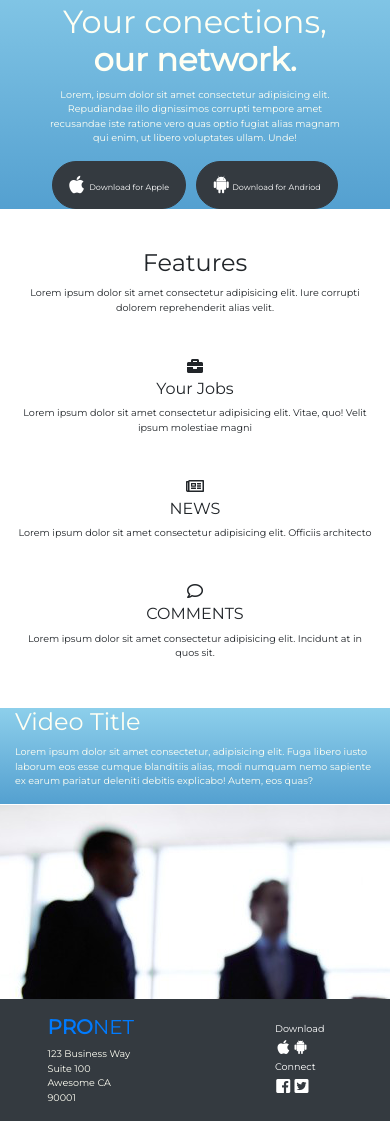
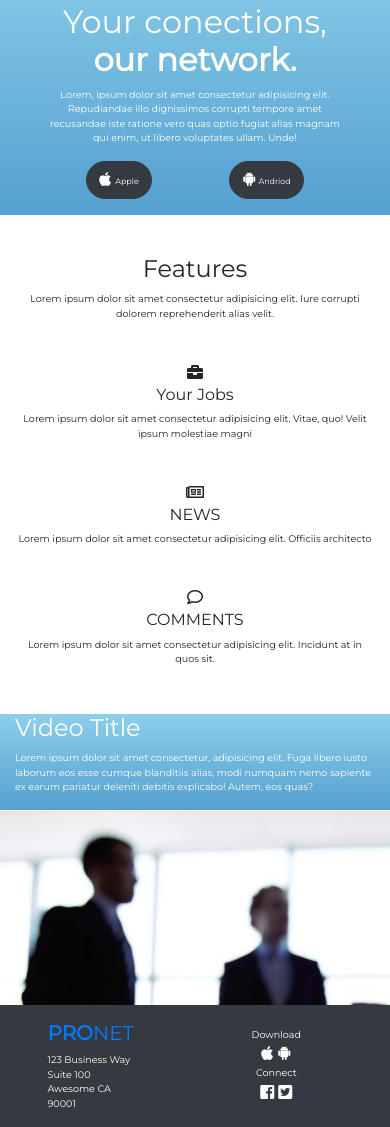
Before and after one commit to lukekingA/b-a-leader, a plain HTML site: page index.html in a window 390 px wide. Shown: the part 61-1188 px from the top of the page. Drawn offline with nearby package versions, Linux system fonts and the light colour scheme.

Commit message:
final final commit

```diff
--- a/index.html
+++ b/index.html
@@ -58,33 +58,15 @@
               ratione vero quas optio fugiat alias magnam qui enim, ut libero
               voluptates ullam. Unde!
             </p>
-            <div class="d-none d-sm-block">
-              <div class="d-flex justify-content-around">
+            <div class="d-flex justify-content-around pb-3">
               <button class="btn btn-dark rounded-pill">
                 <i class="fab fa-apple"></i>
-                  <span class="small-text vert-text">Download for Apple</span>
+                <span class="small-text vert-text"> Apple</span>
               </button>
               <button class="btn btn-dark rounded-pill">
                 <i class="fab fa-android"></i
-                  ><span class="small-text vert-text">
-                    Download for Andriod</span
-                  >
+                ><span class="small-text vert-text"> Andriod</span>
               </button>
-              </div>
-            </div>
-            <div class="d-block d-sm-none ">
-              <div class="d-flex justify-content-around">
-                <button class="btn btn-lg btn-dark rounded-pill">
-                  <i class="fab fa-apple"></i>
-                  <span class="small-text vert-text">Download for Apple</span>
-                </button>
-                <button class="btn btn-lg btn-dark rounded-pill">
-                  <i class="fab fa-android"></i
-                  ><span class="small-text vert-text">
-                    Download for Andriod</span
-                  >
-                </button>
-              </div>
             </div>
           </div>
           <div class="d-none d-sm-block col-sm-6">
@@ -160,7 +142,7 @@
         >
           <div class="row">
             <div
-              class="col-4 offset-4 d-flex flex-column justify-content-around"
+              class="col-6 offset-2 d-flex flex-column justify-content-around"
             >
               <p class="mb-0">Download</p>
               <div>
@@ -169,7 +151,7 @@
               </div>
             </div>
             <div
-              class="col-4 offset-4 d-flex flex-column justify-content-around"
+              class="col-6 offset-2 d-flex flex-column justify-content-around"
             >
               <p class="mb-0">Connect</p>
               <div>
@@ -179,9 +161,6 @@
             </div>
           </div>
         </div>
-        <!-- <div class="col-12 col-sm-3 text-white">
-
-        </div> -->
       </footer>
     </div>
   </body>
```
Lines whose indentation alone changed are shown as unchanged.
